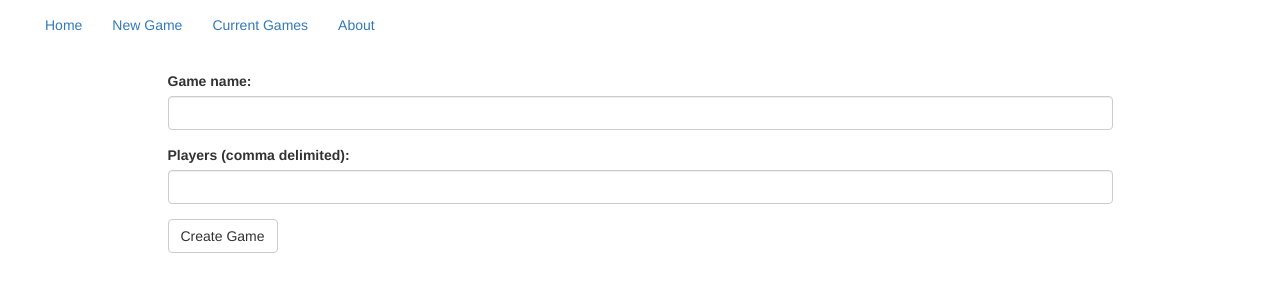
After one commit to wtbarnes/micro-scrabble, a Flask app: page /new_game in a window 1280 px wide. The commit adds this page. Shown: the top 300 px of the page. Run offline with Flask 2, Linux system fonts and the light colour scheme; some libraries are stand-ins or nearby versions.

Commit message:
adding form for creating new games; TODO: how to pass class instances between views

```diff
--- a/micro_scrabble/__init__.py
+++ b/micro_scrabble/__init__.py
@@ -1,3 +1,5 @@
+import os,sys
+sys.path.append(os.path.dirname(os.path.realpath(__file__)))
 from flask import Flask
 from flask_bootstrap import Bootstrap
 
@@ -7,5 +9,8 @@ def create_app():
     return app
 
 app = create_app()
+app.config['WTF_CSRF_ENABLED'] = True
+app.config['SECRET_KEY'] = 'you-will-never-guess'
+#app.config.from_object('flask_config')
 
 from micro_scrabble import views
--- /dev/null
+++ b/micro_scrabble/forms.py
@@ -0,0 +1,8 @@
+from flask.ext.wtf import Form
+from wtforms import StringField, SubmitField
+from wtforms.validators import Required
+
+class NewGameForm(Form):
+    name = StringField('Game name:')
+    players = StringField('Players (comma delimited):',validators=[Required()])
+    submit = SubmitField('Create Game')
--- a/micro_scrabble/game.py
+++ b/micro_scrabble/game.py
@@ -9,8 +9,9 @@ from random import randrange
 class Game(object):
     """Parent game class, set the rules"""
 
-    def __init__(self, max_rack_letters=7, letter_ratio_file=os.path.join(os.path.dirname(os.path.realpath(__file__)),'config','letter_ratios_en-us.xml'), board_setup_file=os.path.join(os.path.dirname(os.path.realpath(__file__)),'config','board_config.xml')):
+    def __init__(self, name='Untitled', max_rack_letters=7, letter_ratio_file=os.path.join(os.path.dirname(os.path.realpath(__file__)),'config','letter_ratios_en-us.xml'), board_setup_file=os.path.join(os.path.dirname(os.path.realpath(__file__)),'config','board_config.xml')):
         """Set up the board and tile bag, add the players"""
+        self.name = name
         self.logger = logging.getLogger(type(self).__name__)
         self.max_rack_letters = max_rack_letters
         self.players = {}
--- a/micro_scrabble/templates/base.html
+++ b/micro_scrabble/templates/base.html
@@ -1,13 +1,13 @@
 {% extends "bootstrap/base.html" %}
 
 {% block navbar %}
-<div class="navbar navbar-fixed-top">
+<div class="navbar navbar-static-top">
   <div class="navbar-header">
     <a class="navbar-brand" href="#">{{ title }}</a>
   </div>
   <ul class="nav navbar-nav">
-    <li class="active"><a href="#">Home</a></li>
-    <li><a href="/board">New Game</a></li>
+    <li class="active"><a href="/index">Home</a></li>
+    <li><a href="/new_game">New Game</a></li>
     <li><a href="#">Current Games</a></li>
     <li><a href="#">About</a></li>
   </ul>
--- a/micro_scrabble/templates/board.html
+++ b/micro_scrabble/templates/board.html
@@ -1,5 +1,5 @@
 {% extends "base.html" %}
-{% block title %}Scrabble | Board{% endblock %}
+{% block title %}Scrabble | {{ name }}{% endblock %}
 
 {% block head %}
   {{ super() }}
@@ -16,7 +16,6 @@
     <div class="col-md-1">
     </div>
     <div class="col-md-10" id='grid'>
-      <!-- <section id='grid'></section> -->
     </div>
     <div class="col-md-1">
     </div>
--- /dev/null
+++ b/micro_scrabble/templates/new_game.html
@@ -0,0 +1,16 @@
+{% extends "base.html" %}
+{% import "bootstrap/wtf.html" as wtf %}
+{% block title %}Scrabble | New Game{% endblock %}
+{%block content %}
+<div class="container">
+  <div class="row">
+    <div class="col-md-1">
+    </div>
+    <div class="col-md-10">
+    {{ wtf.quick_form(form) }}
+    </div>
+    <div class="col-md-1">
+    </div>
+  </div>
+</div>
+{% endblock %}
--- a/micro_scrabble/views.py
+++ b/micro_scrabble/views.py
@@ -1,11 +1,42 @@
 from flask import Flask,render_template
 from micro_scrabble import app
+from forms import NewGameForm
 import game as scrabble
 
 @app.route('/')
 @app.route('/index')
 def index():
     return render_template('index.html',title='Scrabble In a Bottle')
+
+@app.route('/new_game',methods=['GET','POST'])
+def new_game():
+    """Form for submitting new game"""
+    #name,players = None,None
+    create_game_form = NewGameForm()
+    if create_game_form.validate_on_submit():
+        if not create_game_form.name.data:
+            name = 'Untitled Game'
+        else:
+            name = create_game_form.name.data
+        players = create_game_form.players.data.split(',')
+        game  = scrabble.Game(name=name)
+        game.add_players(player_names=players,num_players=len(players))
+        cur_game(name)
+    return render_template('new_game.html',form=create_game_form)
+
+
+@app.route('/game-<name>')
+def cur_game(name):
+    """Current game page"""
+    s = 50
+    game  = scrabble.Game(name=name)
+    return render_template('board.html', name=game.name, height=game.board.dims[0]*s, width=game.board.dims[1]*s, square=s, board_matrix=game.board.board_matrix)
+
+
+@app.route('/game-<game_name>/players/<player_name>',methods=['GET','POST'])
+def player(game,game_name,player_name):
+    """Player Page"""
+
 
 @app.route('/board')
 def render_board():
```
